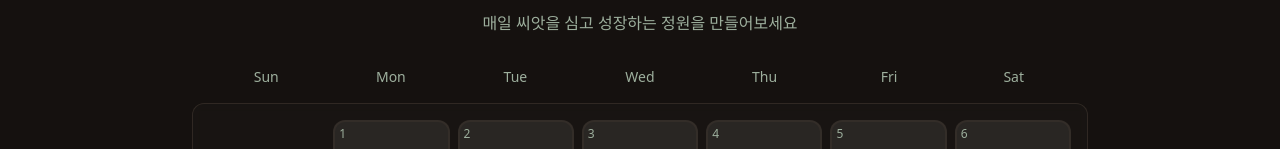
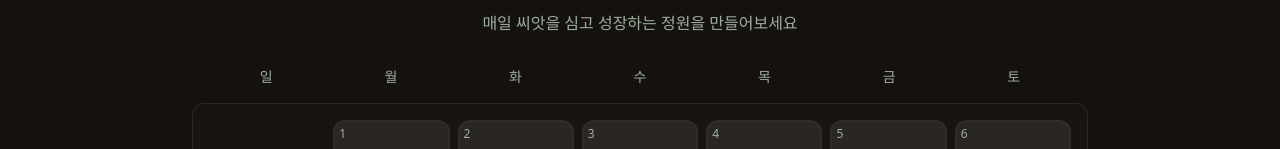
Before and after one commit to rgd5262/seedflow-garden-main, a React (Vite) app: page / in a window 1280 px wide. Shown: the part 134-283 px from the top of the page. Built offline with nearby package versions, Linux system fonts and the light colour scheme.

Commit message:
feat(i18n): localize weekday headers in MonthlyGarden

```diff
--- a/src/components/MonthlyGarden.tsx
+++ b/src/components/MonthlyGarden.tsx
@@ -2,7 +2,7 @@ import React from 'react';
 import { cn, parseLocalDateKey } from '@/lib/utils';
 import GardenParcel, { Plan } from './GardenParcel';
 import { useLocale } from '@/components/LanguageSwitcher';
-import { monthNames, STRINGS, type Locale } from '@/constants/i18n';
+import { monthNames, STRINGS, weekdays, type Locale } from '@/constants/i18n';
 
 interface MonthlyGardenProps {
   year: number;
@@ -28,6 +28,7 @@ const MonthlyGarden: React.FC<MonthlyGardenProps> = ({
   const { locale } = useLocale();
   const mNames = monthNames(locale);
   const S = STRINGS[locale as Locale];
+  const weekDays = weekdays(locale);
 
   // Generate calendar grid
   const firstDay = new Date(year, month, 1);
@@ -56,8 +57,6 @@ const MonthlyGarden: React.FC<MonthlyGardenProps> = ({
              planDate.getFullYear() === year;
     });
   };
-
-  const weekDays = ['Sun', 'Mon', 'Tue', 'Wed', 'Thu', 'Fri', 'Sat'];
 
   const monthHeader = locale === 'ko' ? `${year}년 ${month + 1}월` : `${mNames[month]} ${year}`;
 
```
